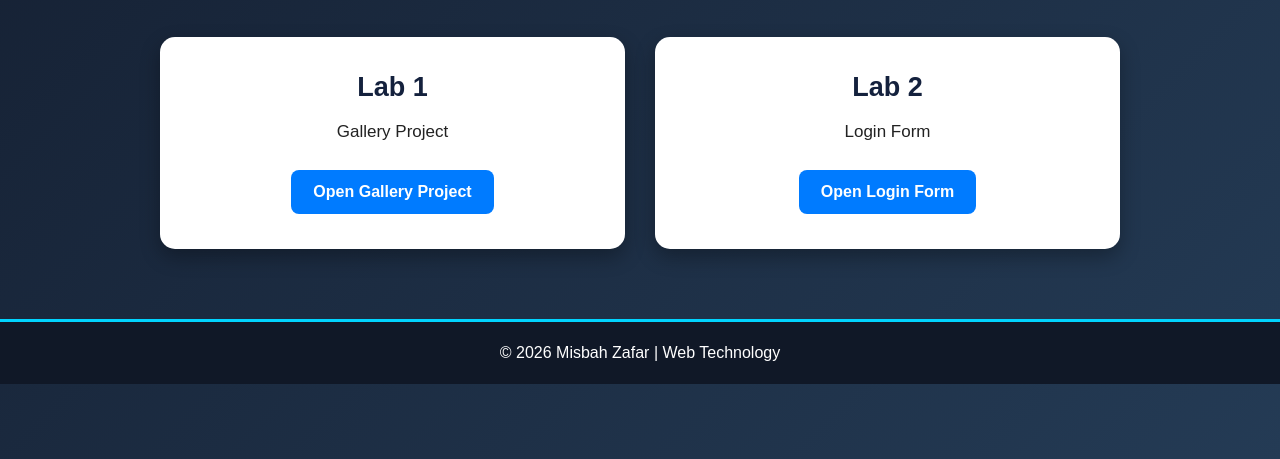
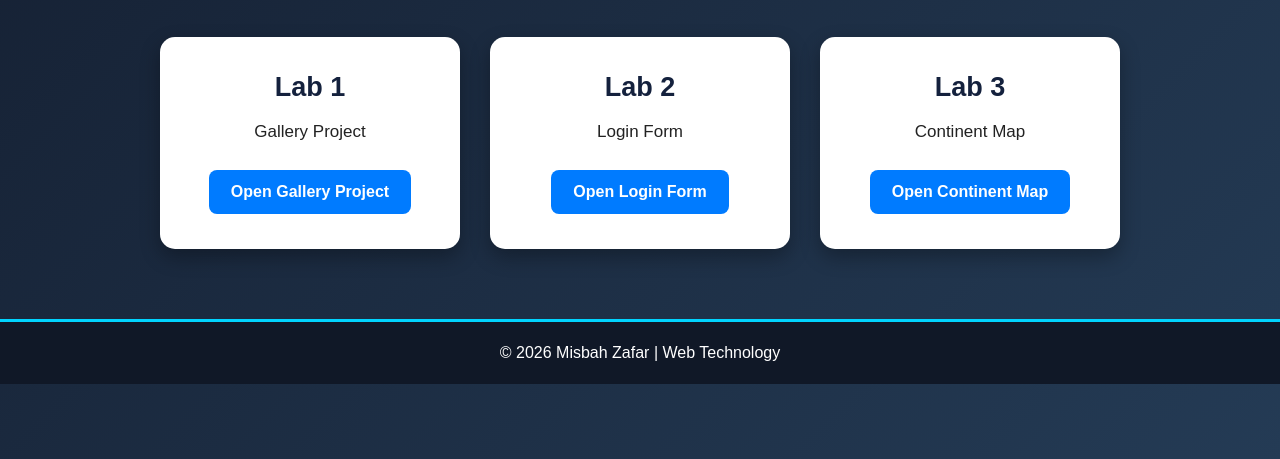
Before and after one commit to misbahzafar910-design/Web-Technology, a plain HTML site: page index.html in a window 1280 px wide. Shown: the part 341-800 px from the top of the page. Drawn offline with Linux system fonts and the light colour scheme.

Commit message:
Update index.html

```diff
--- a/index.html
+++ b/index.html
@@ -215,6 +215,19 @@
                 </a>
             </div>
 
+            <!-- LAB 3: CONTINENT MAP -->
+            <div class="lab-card">
+                <h3>Lab 3</h3>
+                <p>Continent Map</p>
+
+                <a
+                    href="continent-map.html"
+                    target="_blank"
+                    rel="noopener noreferrer">
+                    Open Continent Map
+                </a>
+            </div>
+
         </section>
 
     </main>
```
